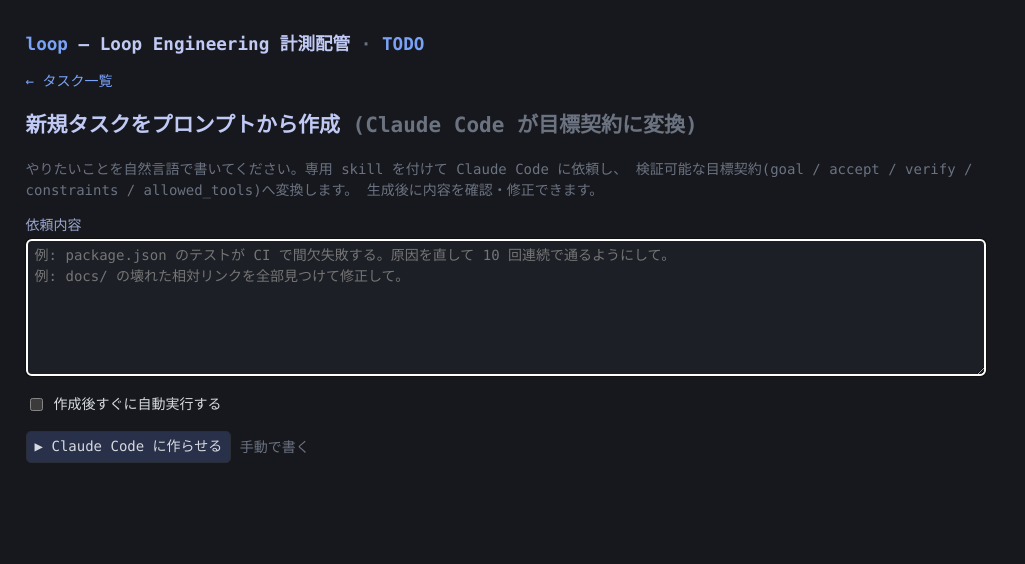
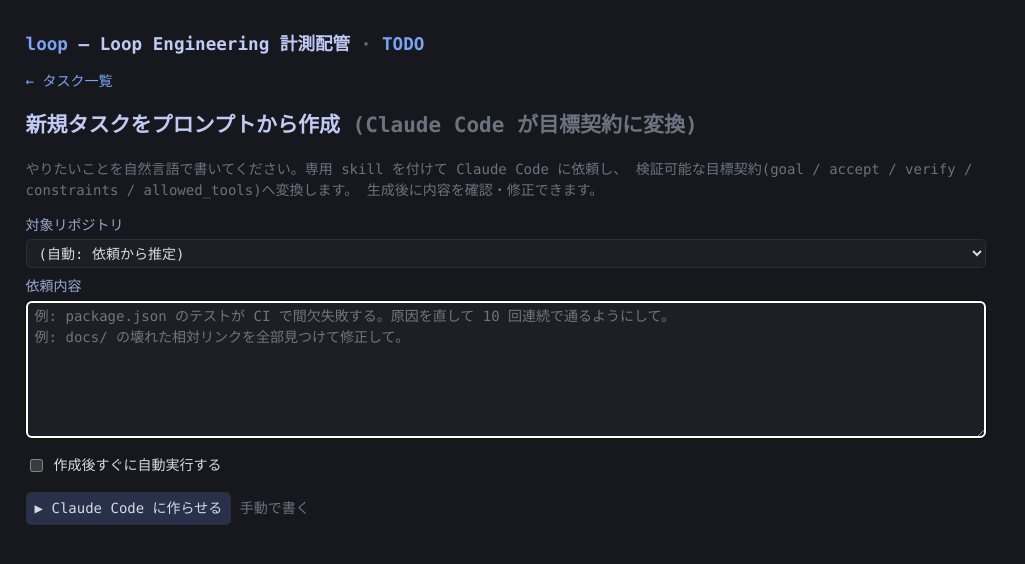
Before and after one commit to void2610/loop, a FastAPI app: page /todo/new in a window 1280 px wide. Shown: the top 564 px of the page, without its empty margins (0-1025 px from the left). Run offline with FastAPI, Linux system fonts and the light colour scheme; some libraries are stand-ins or nearby versions.

Commit message:
新規タスク(プロンプト)に repo 選択を追加
/todo/new に repo セレクタ(自動推定 / デフォルト / 登録 repo / none)。
- 明示選択は cmd_gen --repo でモデル推定を上書き('default'=省略=デフォルト)
- 空=自動はモデルが依頼から repo を推定(従来どおり)
- todo_generate が repo を gen サブコマンドへ伝搬

Co-Authored-By: Claude Opus 4.8 (1M context) <noreply@anthropic.com>

```diff
--- a/runner.py
+++ b/runner.py
@@ -441,8 +441,9 @@ def _safe_task_id(raw: str) -> str:
     return s or "task"
 
 
-def cmd_gen(prompt: str, auto_run: bool = False) -> int:
-    """自然言語の依頼からタスクを生成して data/tasks/ に書き、必要なら実行(background 想定)。"""
+def cmd_gen(prompt: str, auto_run: bool = False, repo: str | None = None) -> int:
+    """自然言語の依頼からタスクを生成して data/tasks/ に書き、必要なら実行(background 想定)。
+    repo を明示指定したら(空/None 以外)モデル推定を上書きする('default' は repo 省略=デフォルト)。"""
     cfg = load_config()
     DATA.mkdir(parents=True, exist_ok=True)
     print("▶ タスク生成中 …")
@@ -474,6 +475,11 @@ def cmd_gen(prompt: str, auto_run: bool = False) -> int:
     if isinstance(ma, int) and ma > 0:
         fm["max_attempts"] = ma
     fm["status"] = "todo"
+    if repo:  # 明示選択を優先(モデル推定を上書き)
+        if repo == "default":
+            fm.pop("repo", None)
+        else:
+            fm["repo"] = repo
     p = write_task(tid, fm, str(obj.get("notes", "") or ""))
     auto_commit(DATA, [p], f"todo: {tid} をプロンプトから生成")
     print(f"  · 生成: {tid}")
@@ -939,7 +945,9 @@ def main() -> int:
     if cmd == "run":
         return cmd_run(sys.argv[2] if len(sys.argv) > 2 else None)
     if cmd == "gen":
-        return cmd_gen(sys.argv[2] if len(sys.argv) > 2 else "", "--run" in sys.argv[3:])
+        rest = sys.argv[3:]
+        repo = rest[rest.index("--repo") + 1] if "--repo" in rest and rest.index("--repo") + 1 < len(rest) else None
+        return cmd_gen(sys.argv[2] if len(sys.argv) > 2 else "", "--run" in rest, repo)
     table = {"reindex": cmd_reindex, "review": cmd_review, "status": cmd_status}
     if cmd in table:
         return table[cmd]()
--- a/webapp/main.py
+++ b/webapp/main.py
@@ -194,7 +194,8 @@ def todo_list(request: Request, started: str = "", generating: int = 0):
 @app.get("/todo/new", response_class=HTMLResponse)
 def todo_new(request: Request, prompt: str = "", error: str = ""):
     # 既定はプロンプト入力(Claude Code にタスクを考えさせる)
-    return templates.TemplateResponse(request, "todo_new.html", {"prompt": prompt, "error": error})
+    return templates.TemplateResponse(request, "todo_new.html", {
+        "prompt": prompt, "error": error, "repos": _known_repos()})
 
 
 def _known_repos() -> list[str]:
@@ -213,11 +214,13 @@ def todo_new_manual(request: Request):
 
 
 @app.post("/todo/generate")
-def todo_generate(prompt: str = Form(""), auto_run: str = Form("")):
+def todo_generate(prompt: str = Form(""), auto_run: str = Form(""), repo: str = Form("")):
     # 生成(claude -p, 数十秒)は background に投げて即リダイレクト。完了後リロードで一覧に現れる。
     if not prompt.strip():
         return RedirectResponse("/todo/new", status_code=303)
     args = ["uv", "run", "runner.py", "gen", prompt.strip()]
+    if repo.strip():  # 明示選択(空=モデルに推定させる)
+        args += ["--repo", repo.strip()]
     if auto_run:
         args.append("--run")
     subprocess.Popen(args, cwd=str(ROOT))
--- a/webapp/templates/todo_new.html
+++ b/webapp/templates/todo_new.html
@@ -11,6 +11,14 @@
      生成後に内容を確認・修正できます。</p>
 
   <form id="genform" method="post" action="/todo/generate" class="task-form">
+    <label for="repo">対象リポジトリ</label>
+    <select id="repo" name="repo">
+      <option value="">(自動: 依頼から推定)</option>
+      <option value="default">デフォルト</option>
+      {% for r in repos if r != 'none' %}<option value="{{ r }}">{{ r }}</option>{% endfor %}
+      <option value="none">none(外部FS・git なし)</option>
+    </select>
+
     <label for="prompt">依頼内容</label>
     <textarea id="prompt" name="prompt" rows="6" required autofocus
       placeholder="例: package.json のテストが CI で間欠失敗する。原因を直して 10 回連続で通るようにして。&#10;例: docs/ の壊れた相対リンクを全部見つけて修正して。">{{ prompt }}</textarea>
```
